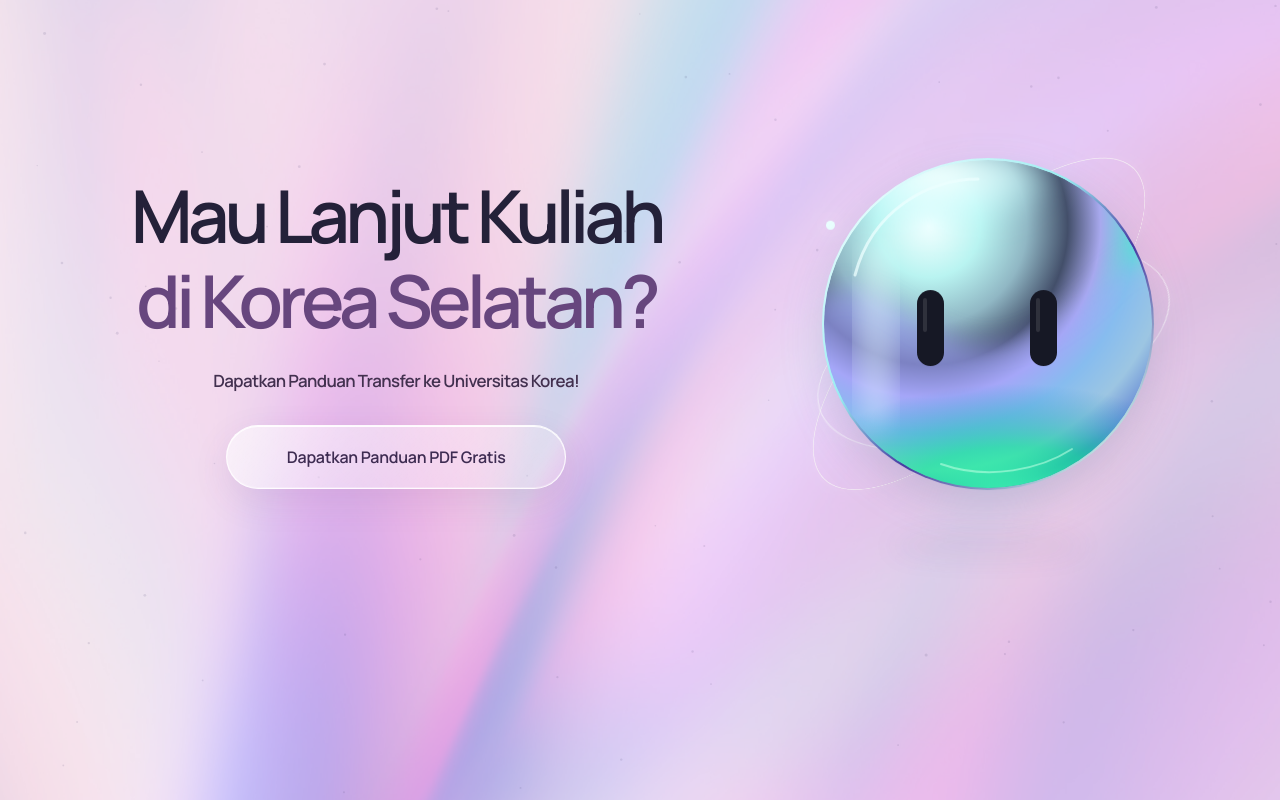
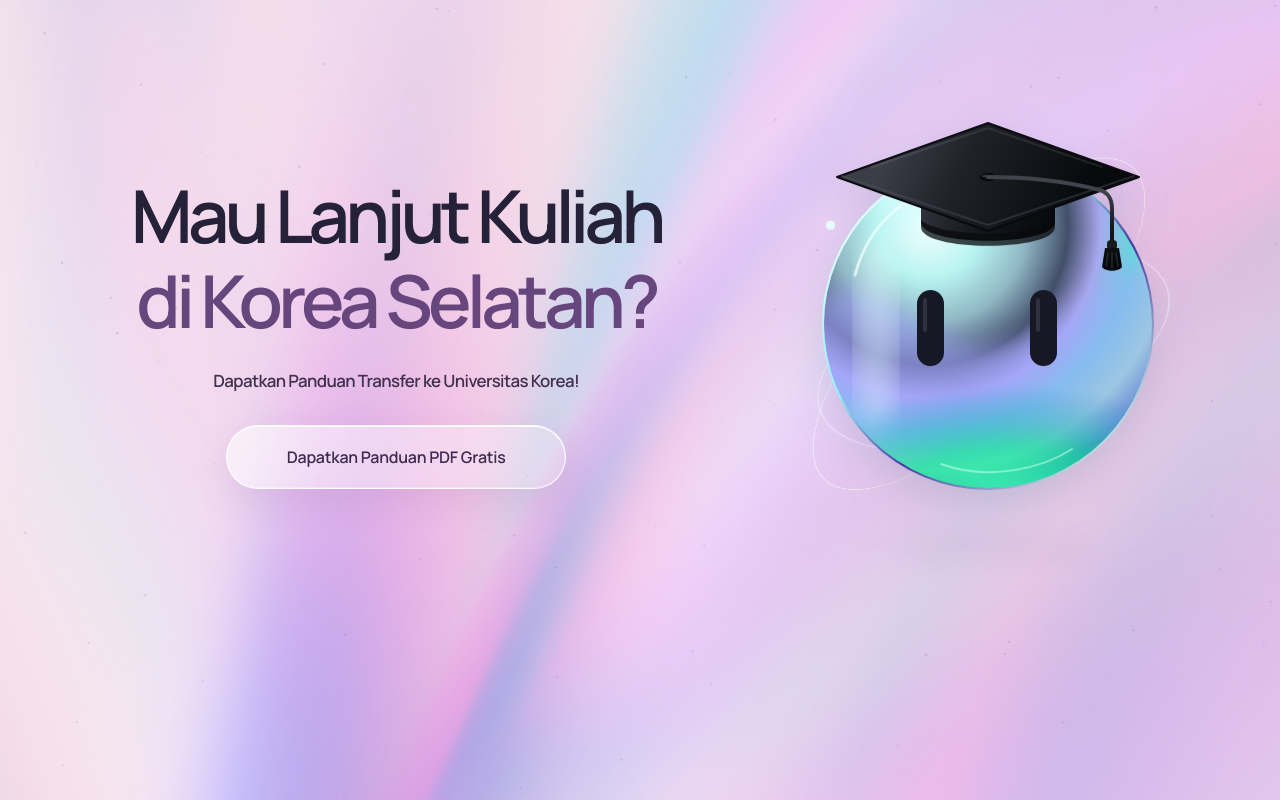
Before and after one commit to OverWindow/UNIGATE-November, a Next.js app in the folder frontend/: page / in a window 1280 px wide. Shown: the top 800 px of the page. Built offline with nearby package versions, Linux system fonts and the light colour scheme; no server answers.

Commit message:
1103 add a grad cap

```diff
--- a/frontend/src/app/page.tsx
+++ b/frontend/src/app/page.tsx
@@ -24,6 +24,9 @@ export default function Home() {
 <radialGradient id="glow" cx=".55" cy=".95" r=".65"><stop stopColor="#47ffb4"/><stop offset=".5" stopColor="#20daa7" stopOpacity=".75"/><stop offset="1" stopColor="#1b8bd6" stopOpacity="0"/></radialGradient>
 <radialGradient id="shine" cx=".4" cy=".12" r=".65"><stop stopColor="#fff" stopOpacity=".95"/><stop offset=".42" stopColor="#d8ffff" stopOpacity=".7"/><stop offset=".75" stopColor="#b5ffff" stopOpacity="0"/></radialGradient>
 <linearGradient id="rim" x1="70" y1="70" x2="340" y2="350" gradientUnits="userSpaceOnUse"><stop stopColor="#f2ffff"/><stop offset=".38" stopColor="#97edf1"/><stop offset=".62" stopColor="#4739a1"/><stop offset="1" stopColor="#d2ffed"/></linearGradient>
+<linearGradient id="cap-top" x1="116" y1="24" x2="297" y2="105" gradientUnits="userSpaceOnUse"><stop stopColor="#3b3e47"/><stop offset=".38" stopColor="#202229"/><stop offset="1" stopColor="#08090c"/></linearGradient>
+<linearGradient id="cap-crown" x1="153" y1="74" x2="265" y2="129" gradientUnits="userSpaceOnUse"><stop stopColor="#30333b"/><stop offset=".45" stopColor="#17191f"/><stop offset="1" stopColor="#07080b"/></linearGradient>
+<linearGradient id="cap-tassel" x1="318" y1="79" x2="342" y2="151" gradientUnits="userSpaceOnUse"><stop stopColor="#41444c"/><stop offset=".5" stopColor="#17191e"/><stop offset="1" stopColor="#050609"/></linearGradient>
 <filter id="blur"><feGaussianBlur stdDeviation="12"/></filter><clipPath id="sphere"><circle cx="210" cy="210" r="164"/></clipPath>
 </defs>
 <circle cx="210" cy="210" r="166" fill="url(#rim)"/><g clipPath="url(#sphere)"><circle cx="210" cy="210" r="164" fill="url(#chrome)"/>
@@ -33,7 +36,19 @@ export default function Home() {
 <ellipse cx="98" cy="219" rx="20" ry="97" fill="#e9ffff" opacity=".39" filter="url(#blur)"/>
 <path d="M77 161C94 96 151 65 200 65" stroke="#edffff" strokeOpacity=".75" strokeWidth="3" strokeLinecap="round"/>
 <g className="face"><g className="eyes"><rect x="139" y="176" width="27" height="76" rx="13.5" fill="#161825"/><rect x="252" y="176" width="27" height="76" rx="13.5" fill="#161825"/><rect x="145" y="184" width="4" height="34" rx="2" fill="#fff" opacity=".11"/><rect x="258" y="184" width="4" height="34" rx="2" fill="#fff" opacity=".11"/></g></g>
-<path d="M163 350C211 367 263 355 294 335" stroke="#bbffe2" strokeWidth="2" strokeOpacity=".6" strokeLinecap="round"/></g></svg></div></div>
+<path d="M163 350C211 367 263 355 294 335" stroke="#bbffe2" strokeWidth="2" strokeOpacity=".6" strokeLinecap="round"/></g>
+<g className="graduation-cap">
+<path d="M143 72H277V108C277 133 143 133 143 108Z" fill="url(#cap-crown)"/>
+<path d="M143 106C163 124 257 124 277 106V113C277 138 143 138 143 113Z" fill="#090a0d" opacity=".75"/>
+<path d="M210 9L361 63L210 117L59 63Z" fill="url(#cap-top)" stroke="#090a0e" strokeWidth="2" strokeLinejoin="round"/>
+<path d="M64 62L210 111L356 62" stroke="#555861" strokeOpacity=".38" strokeWidth="2" strokeLinecap="round" strokeLinejoin="round"/>
+<path d="M94 53L210 14L324 53" stroke="#fff" strokeOpacity=".09" strokeWidth="2" strokeLinecap="round"/>
+<ellipse cx="210" cy="63" rx="8" ry="4" fill="#08090c"/><ellipse cx="208" cy="62" rx="4" ry="1.5" fill="#555861" opacity=".55"/>
+<path d="M210 63C253 63 291 68 322 76C331 79 334 85 334 95V133" stroke="url(#cap-tassel)" strokeWidth="4" strokeLinecap="round"/>
+<rect x="329" y="126" width="10" height="10" rx="4" fill="#17191e"/>
+<path d="M327 134H341L344 153C340 158 328 158 324 153Z" fill="url(#cap-tassel)"/>
+<path d="M330 139L328 152M334 139V154M338 139L340 152" stroke="#4a4d55" strokeOpacity=".45" strokeWidth="1.5" strokeLinecap="round"/>
+</g></svg></div></div>
 </div>
 </section>
 
```
